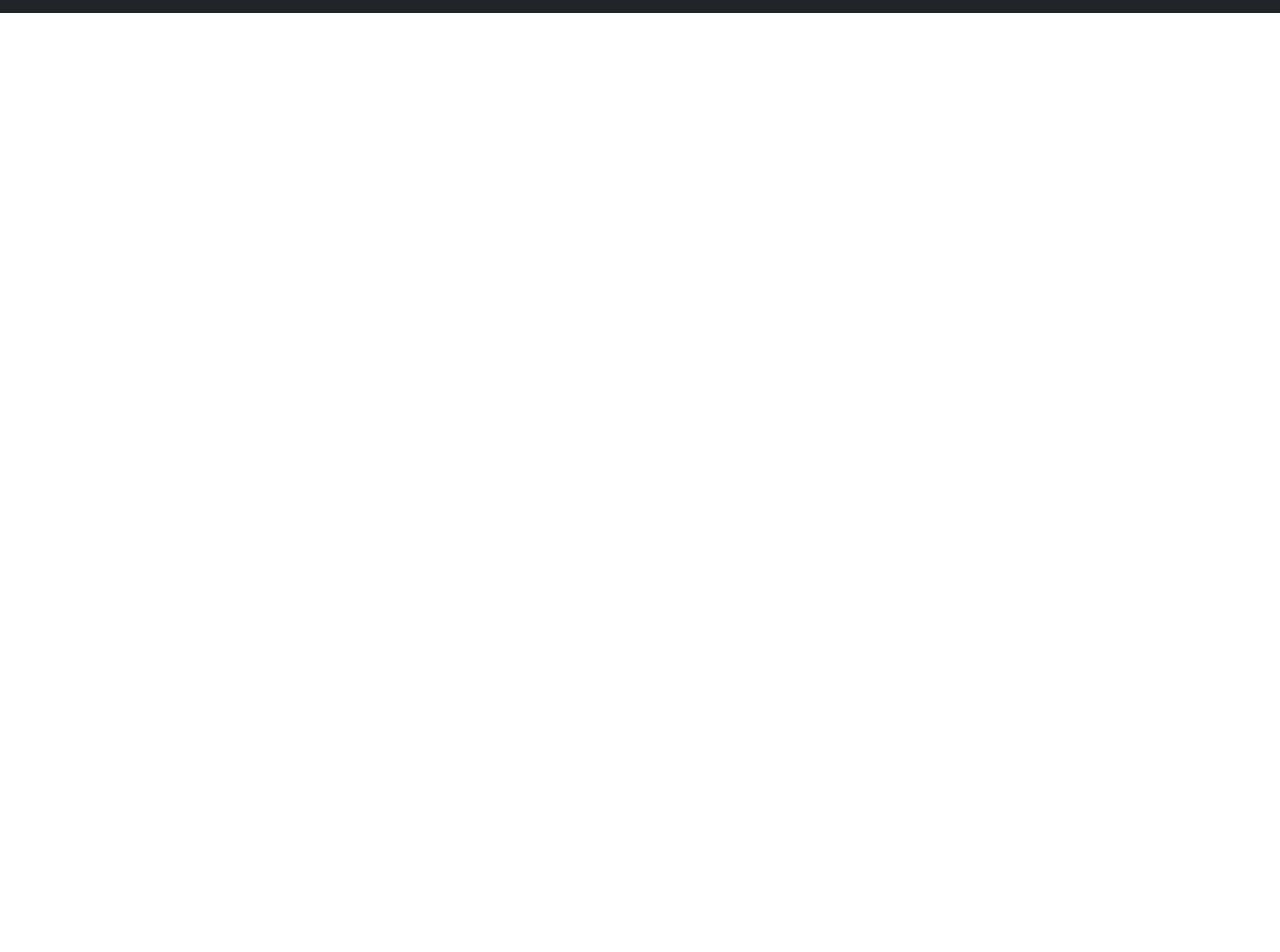
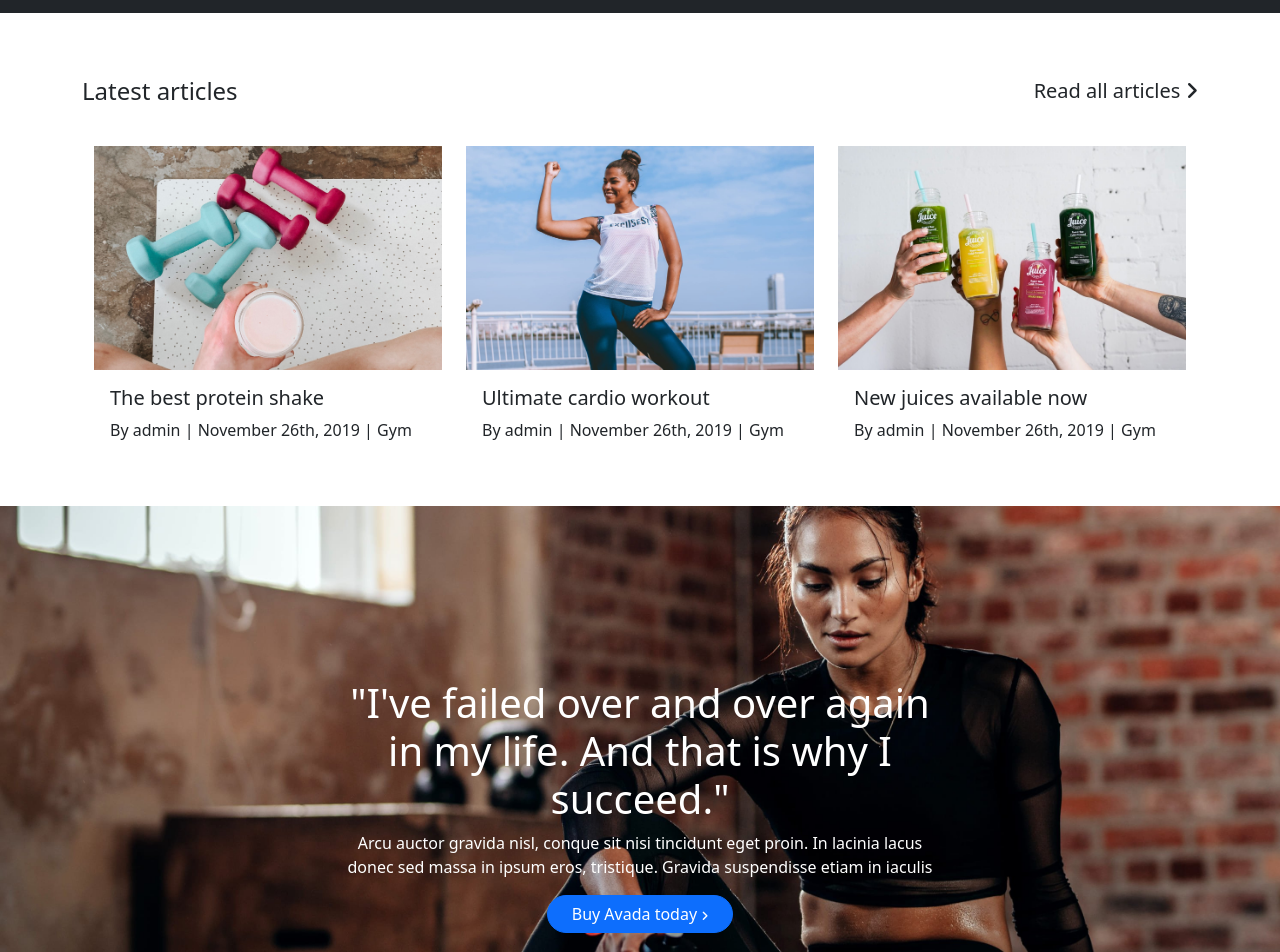
Before and after one commit to vera-sprinceana/proj-html-vuejs, a Vue app: page / in a window 1280 px wide. Shown: the part 3160-4112 px from the top of the page. Before the commit the page ends 3173 px from the top, so only its background shows below. Built offline with nearby package versions, Linux system fonts and the light colour scheme.

Commit message:
megasection

```diff
--- a/src/components/MainComp.vue
+++ b/src/components/MainComp.vue
@@ -6,6 +6,8 @@
     <VideoComp/>
     <SectionTwo/>
     <CardsComp/>
+    <SectionArticles/>
+    <MegaSection/>
   </div>
 </template>
 
@@ -16,6 +18,8 @@ import SectionVideo from './SectionVideo.vue'
 import VideoComp from './VideoComp.vue'
 import SectionTwo from './SectionTwo.vue'
 import CardsComp from './CardsComp.vue'
+import SectionArticles from './SectionArticles.vue'
+import MegaSection from './MegaSection.vue'
 
   export default {
     name: 'MainComp',
@@ -25,7 +29,9 @@ import CardsComp from './CardsComp.vue'
       SectionVideo,
       VideoComp,
       SectionTwo,
-      CardsComp
+      CardsComp,
+      SectionArticles,
+      MegaSection
     }
   }
 </script>
--- /dev/null
+++ b/src/components/MegaSection.vue
@@ -0,0 +1,33 @@
+<template>
+    <div class="bg_section d-flex justify-content-center align-items-center ">
+        <div class="container text-white text-center w-50 px-4">
+            <h1>"I've failed over and over again in my life. And that is why I succeed."</h1>
+            <p>Arcu auctor gravida nisl, conque sit nisi tincidunt eget proin. In lacinia lacus donec sed massa in ipsum
+                eros, tristique. Gravida suspendisse etiam in iaculis</p>
+            <button class="btn btn-primary  light-grey rounded-pill px-4">
+                Buy Avada today
+                <i class="fa-solid fa-angle-right"></i>
+            </button>
+        </div>
+    </div>
+</template>
+
+<script>
+    export default {
+        //Cambiare il nome con quello del componente creato
+        name: 'MegaSection',
+    }
+</script>
+
+<style scoped lang="scss">
+    .bg_section {
+        background-image: url('../assets/img/banner2-2x.jpg');
+        background-size: cover;
+        background-repeat: no-repeat;
+        height: 600px;
+    }
+
+    .fa-angle-right {
+        font-size: 0.7em;
+    }
+</style>
--- /dev/null
+++ b/src/components/SectionArticles.vue
@@ -0,0 +1,48 @@
+<template>
+    <div class="container my-5">
+        <div class="d-flex justify-content-between align-items-center py-3">
+            <h4>Latest articles</h4>
+            <h5>Read all articles <i class="fa-solid fa-angle-right"></i></h5>
+        </div>
+        <div class="mb-5">
+            <div class="container d-flex justify-content-between align-items-center">
+                <div class="mt-3">
+                    <img class="w-100 mb-3" src="../assets/img/blog4-2x.jpg" alt="">
+                    <div class="ms-3">
+                        <h5>The best protein shake</h5>
+                        <p>By admin | November 26th, 2019 | Gym</p>
+                    </div>
+
+                </div>
+                <div class="mt-3 px-4">
+                    <img class="w-100 mb-3" src="../assets/img/blog1-2x.jpg" alt="">
+                    <div class="ms-3">
+                        <h5>Ultimate cardio workout</h5>
+                        <p>By admin | November 26th, 2019 | Gym</p>
+                    </div>
+
+                </div>
+                <div class="mt-3">
+                    <img class="w-100 mb-3" src="../assets/img/blog3-2x.jpg" alt="">
+                    <div class="ms-3">
+                        <h5>New juices available now</h5>
+                        <p>By admin | November 26th, 2019 | Gym</p>
+                    </div>
+
+                </div>
+            </div>
+        </div>
+    </div>
+</template>
+<script>
+    export default {
+        name: 'SectionArticles',
+        components: {
+
+        }
+    }
+</script>
+
+<style scoped lang="scss">
+
+</style>
--- a/src/components/SectionVideo.vue
+++ b/src/components/SectionVideo.vue
@@ -36,9 +36,7 @@
 </template>
 
 <script>
-    import "bootstrap";
     import PlayerComp from "./PlayerComp"
-
     export default {
         name: 'SectionVideo',
         components: {
```
